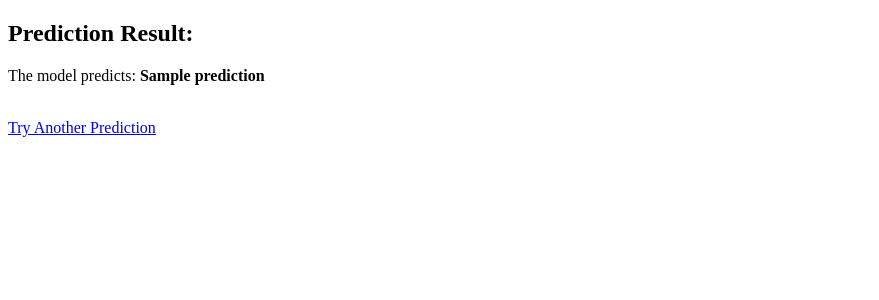
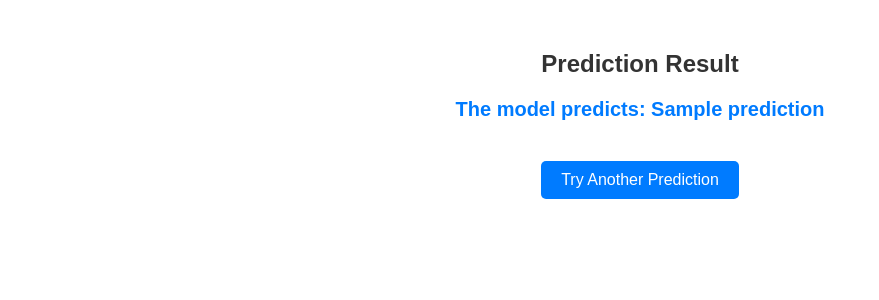
Before and after one commit to AkulaSravani09/Myocardial, a Flask app: template templates/result.html in a window 1280 px wide. Shown: the top 300 px of the page, without its empty margins (0-879 px from the left). Run offline with Flask 3, Linux system fonts and the light colour scheme; the template is opened without the code that fills it: most values are stand-ins (such as "Sample title", 1, 10 or a date in 2020).

Commit message:
Update result.html

```diff
--- a/templates/result.html
+++ b/templates/result.html
@@ -3,11 +3,38 @@
 <html>
 <head>
     <title>Prediction Result</title>
+    <style>
+        body {
+            font-family: Arial, sans-serif;
+            text-align: center;
+            margin-top: 50px;
+        }
+        h2 {
+            color: #333;
+        }
+        p {
+            font-size: 20px;
+            font-weight: bold;
+            color: #007BFF;
+        }
+        .btn {
+            display: inline-block;
+            padding: 10px 20px;
+            margin-top: 20px;
+            font-size: 16px;
+            color: #fff;
+            background-color: #007BFF;
+            text-decoration: none;
+            border-radius: 5px;
+        }
+        .btn:hover {
+            background-color: #0056b3;
+        }
+    </style>
 </head>
 <body>
-    <h2>Prediction Result:</h2>
+    <h2>Prediction Result</h2>
     <p>The model predicts: <strong>{{ prediction }}</strong></p>
-    <br>
-    <a href="/">Try Another Prediction</a>
+    <a href="/" class="btn">Try Another Prediction</a>
 </body>
 </html>
```
